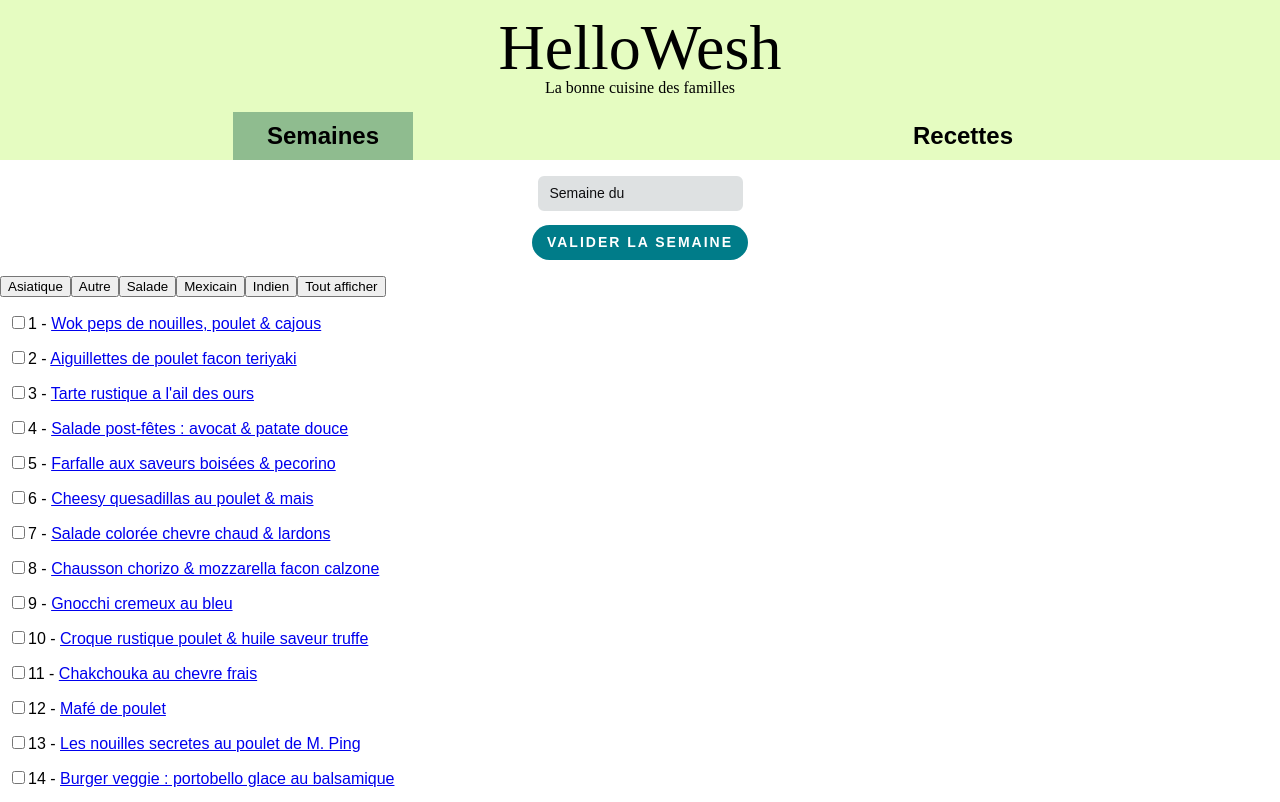
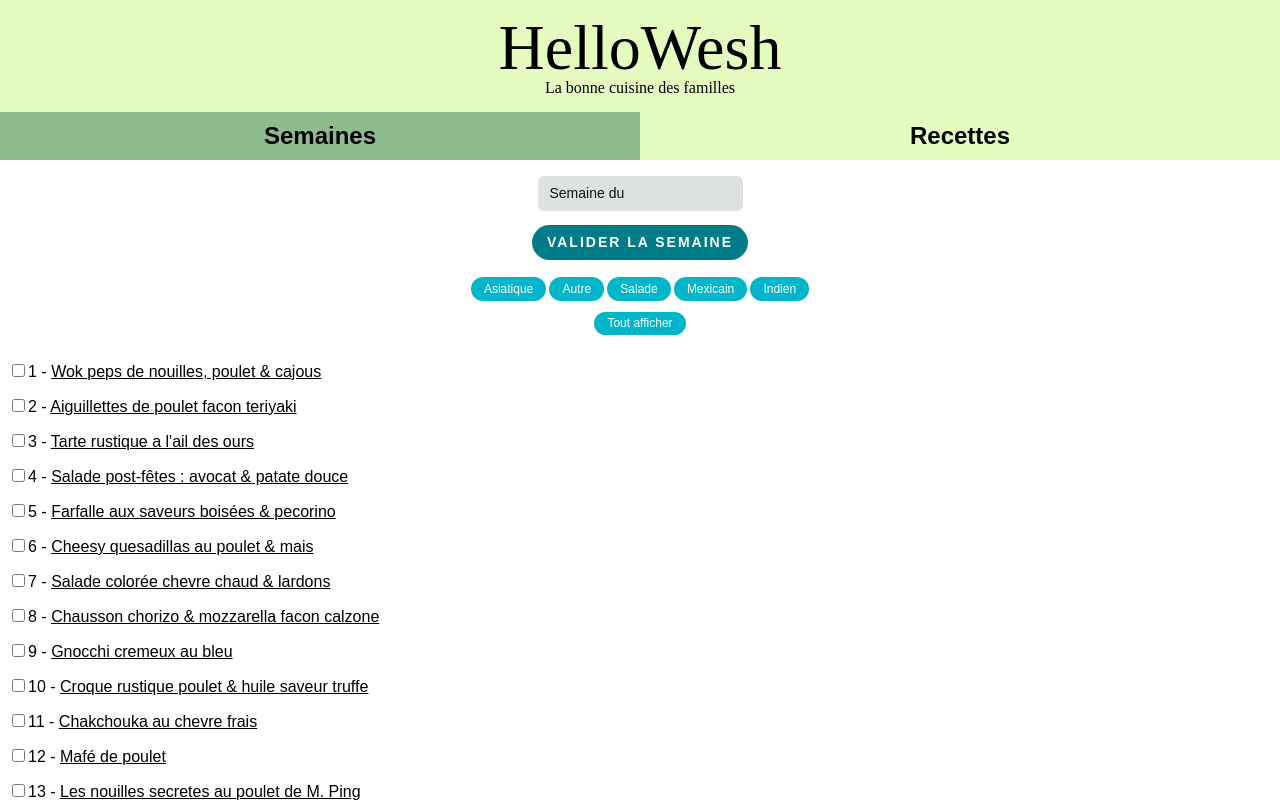
Before and after one commit to eloregnier/HelloWesh, a React (Vite) app: page /Recettes in a window 1280 px wide. Shown: the top 802 px of the page. Built offline with nearby package versions, Linux system fonts and the light colour scheme; no server answers.

Commit message:
CSS Link and Filter button CSS reviewed

```diff
--- a/src/App.css
+++ b/src/App.css
@@ -125,7 +125,7 @@ table {
 
 .navBar {
   display: flex;
-  justify-content: space-around;
+  justify-content: center;
   background-color: #e5fcc1;
 }
 
@@ -135,9 +135,16 @@ table {
   color: black;
   font-family: Arial, Helvetica, sans-serif;
   font-size: 1.5em;
-  padding: 0.5em 1.4em;
+  padding: 0.5em 1em;
+  width: 50%;
+  display: flex;
+  justify-content: center;
 }
 
 .active {
   background-color: darkseagreen;
 }
+
+a {
+  color: black;
+}
--- a/src/pages/Recettes.css
+++ b/src/pages/Recettes.css
@@ -48,3 +48,28 @@ input {
     background: #fff;
   }
 }
+
+.filters {
+  display: flex;
+  justify-content: center;
+  flex-wrap: wrap;
+}
+
+.noFilters {
+  display: flex;
+  justify-content: center;
+  padding: 0.5rem 0;
+}
+
+.buttonFilters {
+  margin: 0.1rem 0.1rem;
+  font-size: 12px;
+  border-radius: 500px;
+  transition-property: background-color, border-color, color, box-shadow, filter;
+  transition-duration: 0.3s;
+  border: 1px solid transparent;
+  text-align: center;
+  padding: 0.3em 1em;
+  color: #fff;
+  background-color: #02b6ca;
+}
--- a/src/pages/Recettes.jsx
+++ b/src/pages/Recettes.jsx
@@ -70,13 +70,21 @@ function Recettes() {
       <section className="filters">
         {[...new Set(recipes.map((recette) => recette.type))].map(
           (type, index) => (
-            <button key={index} onClick={() => handleClickType(type)}>
+            <button
+              className="buttonFilters"
+              key={index}
+              onClick={() => handleClickType(type)}
+            >
               {type}
             </button>
           )
         )}
-        <button onClick={() => handleClickType(null)}>Tout afficher</button>
       </section>
+      <div className="noFilters">
+        <button className="buttonFilters" onClick={() => handleClickType(null)}>
+          Tout afficher
+        </button>
+      </div>
       <div className="recipes">
         {recipes
           .filter(
--- a/src/pages/Semaines.css
+++ b/src/pages/Semaines.css
@@ -12,7 +12,7 @@
   justify-content: center;
   flex-direction: column;
   align-items: flex-start;
-  margin-left: 1em;
+  margin-left: 0.3em;
   margin-bottom: 1em;
 }
 
```
